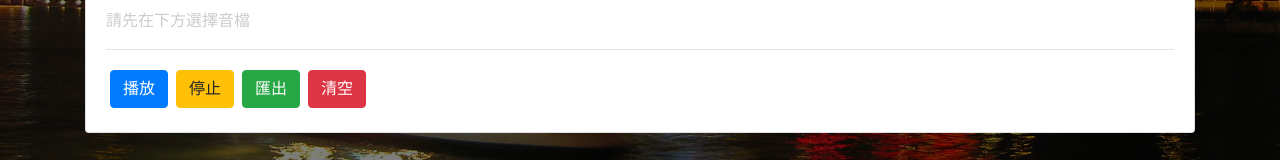
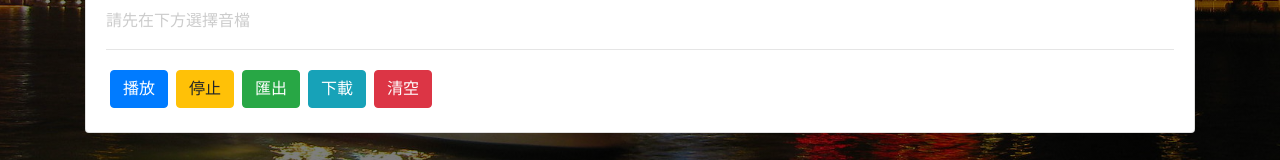
Before and after one commit to treece69y/Generatora, a Vue app: page / in a window 1280 px wide. Shown: the part 460-620 px from the top of the page. Built offline with nearby package versions, Linux system fonts and the light colour scheme; what vue-github-buttons would draw is missing.

Commit message:
Add download button and implement file download

```diff
--- a/src/components/playquery.vue
+++ b/src/components/playquery.vue
@@ -17,10 +17,12 @@
       >停止</b-button
     >
     <b-button class="m-1" variant="success" @click="getUrl()">匯出</b-button>
+    <b-button class="m-1" variant="info" @click="downloadFile()">下載</b-button>
     <b-button class="m-1" variant="danger" @click="removeAll()">清空</b-button>
   </div>
 </template>
 <script>
+import Crunker from "crunker";
 import { eventBus } from "../main.js";
 let nowPlaying = -1;
 let isPlaying = false;
@@ -78,6 +80,18 @@ export default {
         query: { sids: url }
       });
       alert("匯出成功，可使用目前網址分享你的創作");
+    },
+    downloadFile() {
+      const selectedSounds = this.snds.map((snd) => snd.file);
+      const audio = new Crunker();
+      audio
+        .fetchAudio(...selectedSounds)
+        .then(buffers => audio.concatAudio(buffers))
+        .then(merged => audio.export(merged, "audio/mp3"))
+        .then(output => audio.download(output.blob))
+        .catch(error => {
+          throw new Error(error);
+        });
     },
     remove(idx) {
       if (nowPlaying == -1) {
```
